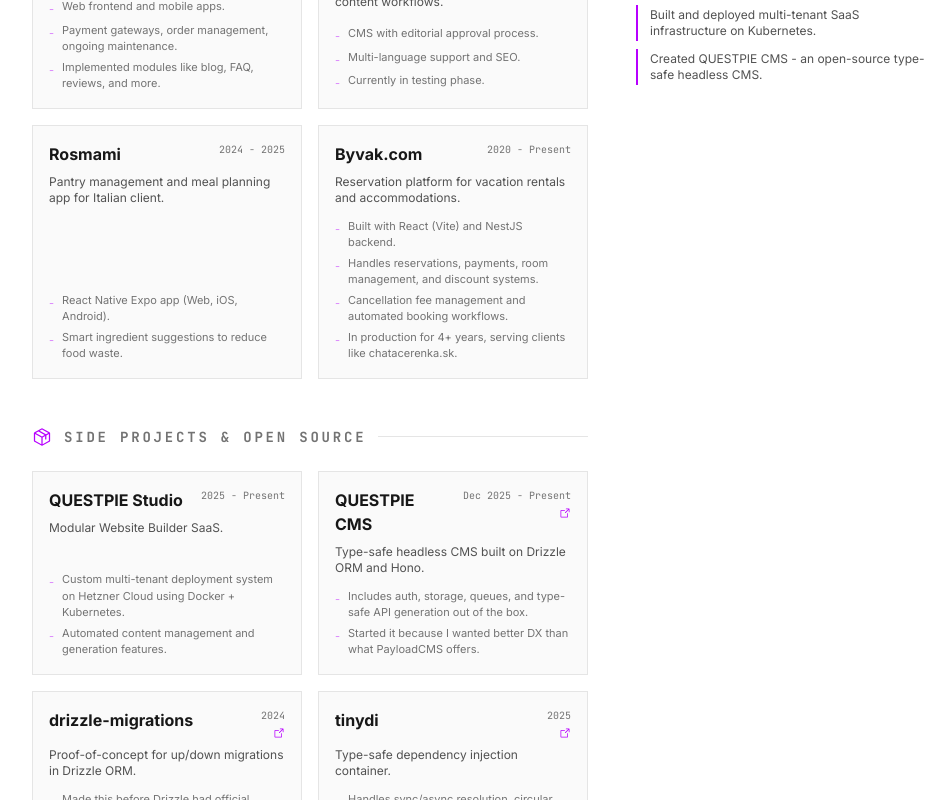
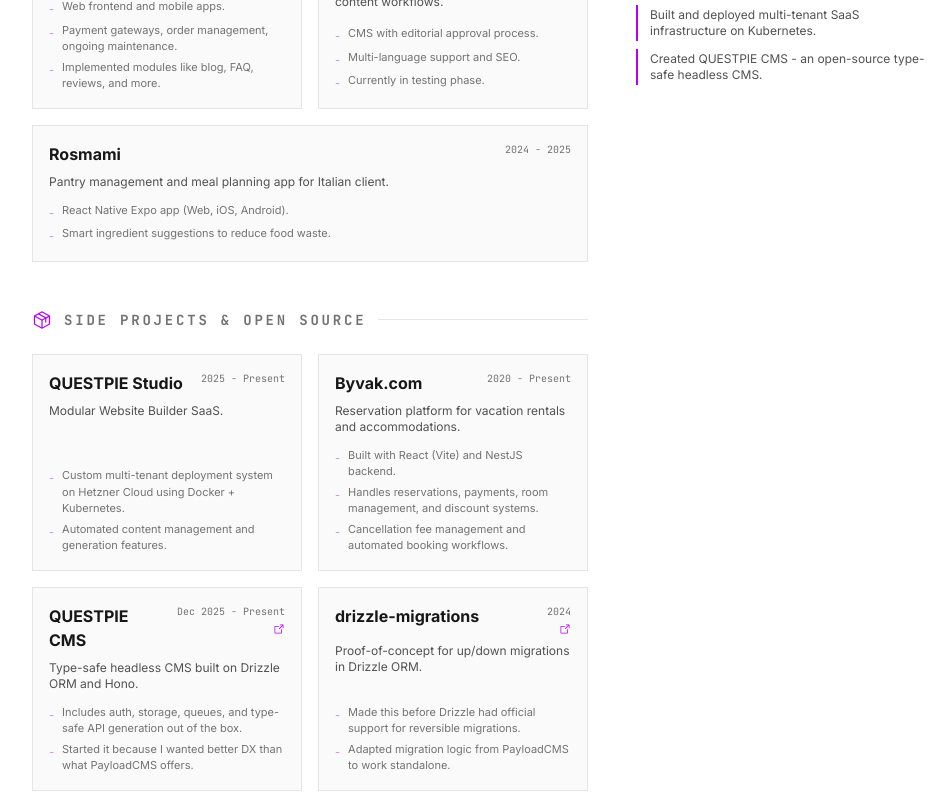
Before and after one commit to drepkovsky/drepkovsky, a React (Vite) app: page / in a window 1280 px wide. Shown: the part 1520-2320 px from the top of the page, without its empty margins (156-1105 px from the left). Built offline with nearby package versions, Linux system fonts and the light colour scheme.

Commit message:
feat: update Byvak.com project details in RESUME_DATA for enhanced clarity and consistency

```diff
--- a/constants.ts
+++ b/constants.ts
@@ -110,18 +110,6 @@
 				],
 				period: "2024 - 2025",
 			},
-			{
-				name: "Byvak.com",
-				description:
-					"Reservation platform for vacation rentals and accommodations.",
-				details: [
-					"Built with React (Vite) and NestJS backend.",
-					"Handles reservations, payments, room management, and discount systems.",
-					"Cancellation fee management and automated booking workflows.",
-					"In production for 4+ years, serving clients like chatacerenka.sk.",
-				],
-				period: "2020 - Present",
-			},
 		],
 		product: [
 			{
@@ -132,6 +120,18 @@
 					"Automated content management and generation features.",
 				],
 				period: "2025 - Present",
+			},
+			{
+				name: "Byvak.com",
+				description:
+					"Reservation platform for vacation rentals and accommodations.",
+				details: [
+					"Built with React (Vite) and NestJS backend.",
+					"Handles reservations, payments, room management, and discount systems.",
+					"Cancellation fee management and automated booking workflows.",
+					// "In production for 4+ years, serving clients like chatacerenka.sk.",
+				],
+				period: "2020 - Present",
 			},
 		],
 		openSource: [
```
